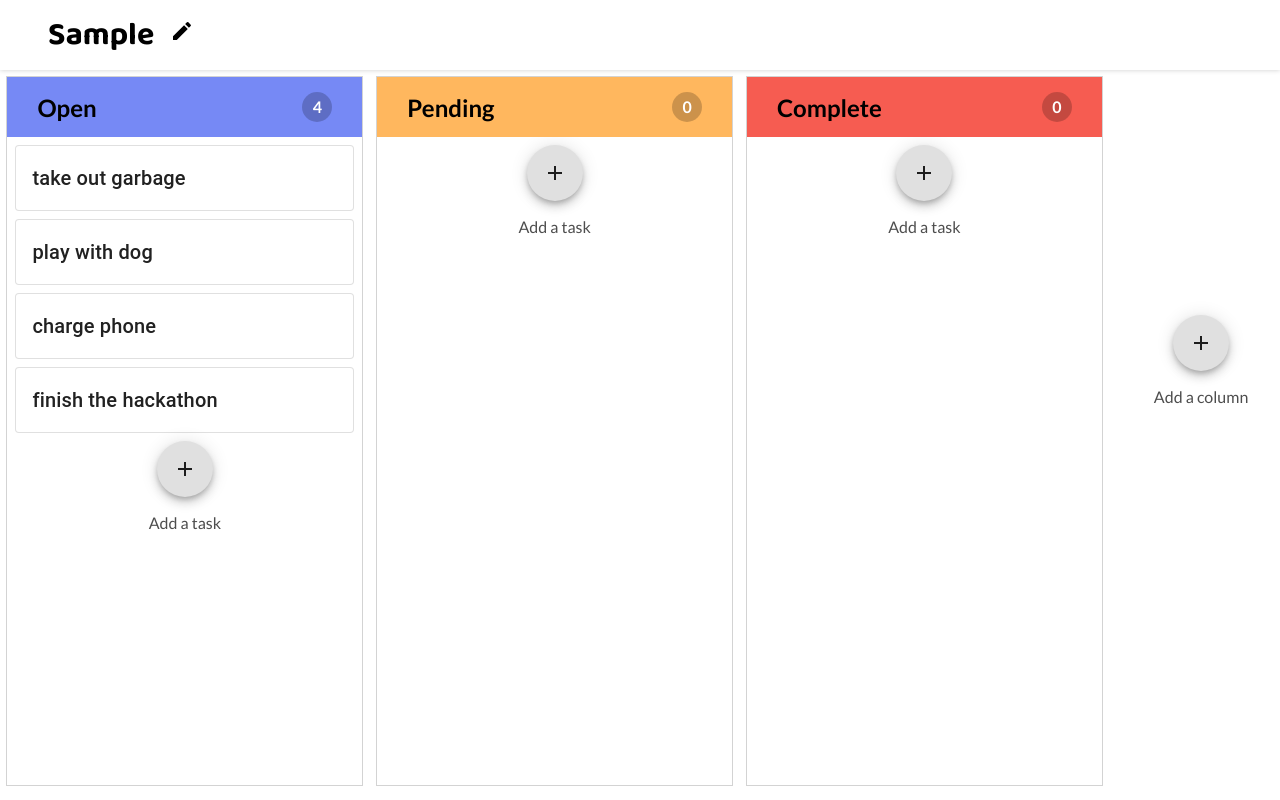
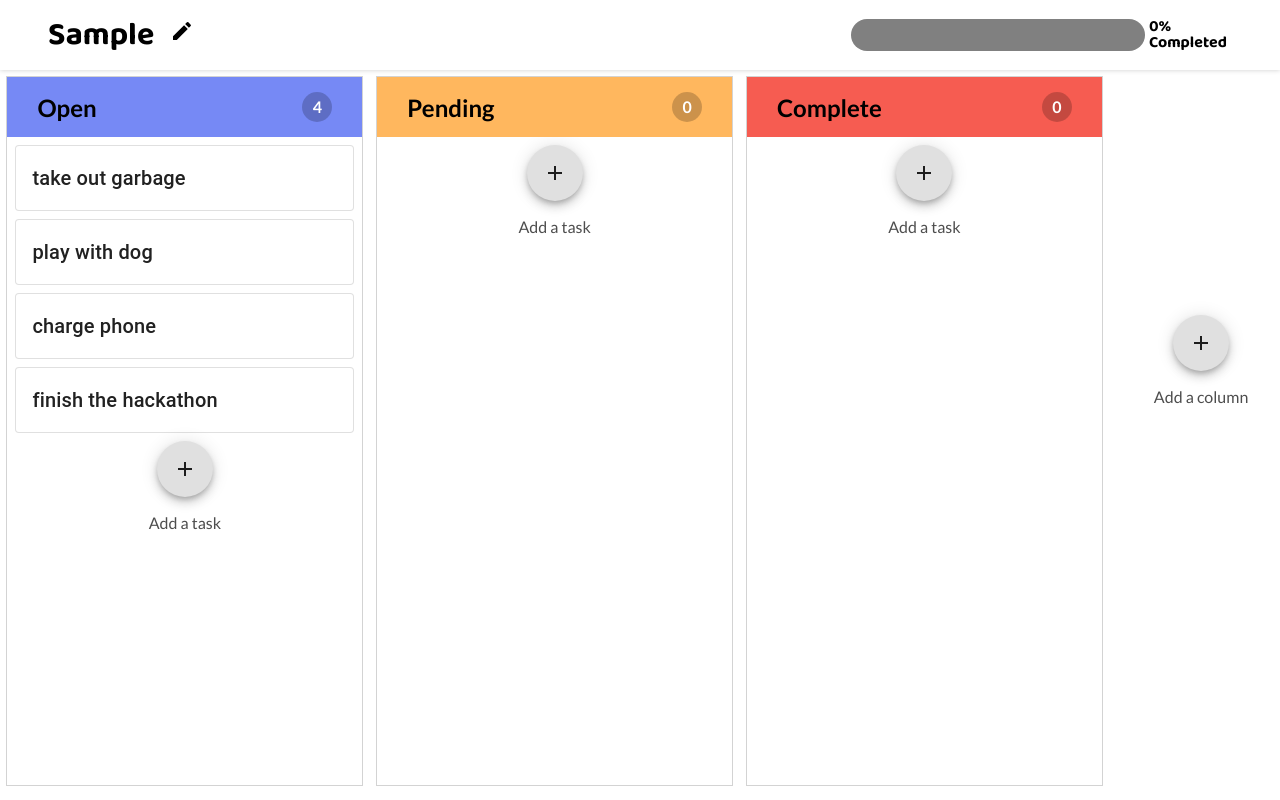
Before and after one commit to adam-botma/hackathon-badASS, a React (Create React App) app: page / in a window 1280 px wide. Both pictures are taken after typing "Sample" into the empty fields and a click on the button "GET STARTED". Built offline with nearby package versions, Linux system fonts and the light colour scheme.

Commit message:
progress bar implemented

```diff
--- a/src/App.css
+++ b/src/App.css
@@ -37,6 +37,7 @@ header {
   display: flex;
   align-items: center;
   height: 70px;
+  justify-content: space-between;
 }
 
 .project-name,
@@ -132,16 +133,15 @@ header {
 }
 
 .red {
-  background-color: #F65C51;
+  background-color: #f65c51;
 }
 
 .yellow {
-  background-color: #FFB75E;
+  background-color: #ffb75e;
 }
 
 .blue {
-  background-color: #7689F5;
-
+  background-color: #7689f5;
 }
 
 .column-first-half {
@@ -253,6 +253,37 @@ header {
   line-height: 1rem;
 }
 
+.progress-info {
+  display: flex;
+  align-items: center;
+  margin: 0 2%;
+}
+
+.progress-number {
+  margin: 0 1%;
+  line-height: 1em;
+}
+
+.progress-bar-container {
+  width: 300px;
+  height: 2em;
+  background-color: gray;
+  border-radius: 1em;
+  position: relative;
+}
+
+.progress {
+  position: absolute;
+  height: 1.5em;
+  top: 0.25em;
+  bottom: 0.25em;
+  width: 290px;
+  left: 5px;
+  right: 5px;
+  background-color: lightgray;
+  border-radius: 0.75em;
+}
+
 /* MOBILE RESPONSIVENESS */
 
 /* Small devices (tablets, 768px and up) */
--- a/src/App.js
+++ b/src/App.js
@@ -6,13 +6,12 @@ import { DragDropContext, Droppable } from "react-beautiful-dnd";
 import KanbanColumn from "./Components/KanbanColumn";
 import NewTaskModal from "./Components/NewTaskModal";
 import TextField from "@material-ui/core/TextField";
-import Button from '@material-ui/core/Button';
+import Button from "@material-ui/core/Button";
 import Modal from "@material-ui/core/Modal";
 import BadgeModal from "./Components/BadgeModal";
-import Fab from '@material-ui/core/Fab';
-import AddIcon from '@material-ui/icons/Add';
-import CloseIcon from '@material-ui/icons/Close';
-
+import Fab from "@material-ui/core/Fab";
+import AddIcon from "@material-ui/icons/Add";
+import CloseIcon from "@material-ui/icons/Close";
 
 class App extends React.Component {
   constructor(props) {
@@ -139,28 +138,28 @@ class App extends React.Component {
       confetti: false,
     };
     this.setState(newState, () => {
-      localStorage.setItem("state", JSON.stringify(this.state))
-      if (destination.droppableId === 'column-3') {
-        this.checkCompleted()
+      localStorage.setItem("state", JSON.stringify(this.state));
+      if (destination.droppableId === "column-3") {
+        this.checkCompleted();
       }
     });
   };
 
   checkCompleted() {
-    const numCompleted = this.state.columns["column-3"].taskIds.length
-    console.log("running", numCompleted)
+    const numCompleted = this.state.columns["column-3"].taskIds.length;
+    console.log("running", numCompleted);
     if (numCompleted % 5 === 0) {
-      console.log("5 in completed!")
-      this.setState(state => ({
+      console.log("5 in completed!");
+      this.setState((state) => ({
         ...state,
         badgeModal: true,
-        level: numCompleted / 5
-      }))
+        level: numCompleted / 5,
+      }));
     } else {
-      this.setState(state => ({
+      this.setState((state) => ({
         ...state,
-        confetti: true
-      }))
+        confetti: true,
+      }));
     }
   }
 
@@ -183,9 +182,9 @@ class App extends React.Component {
     event.preventDefault();
     const { columnOrder, newColumn } = this.state;
 
-    const colors = ['red', 'yellow', 'blue']
+    const colors = ["red", "yellow", "blue"];
 
-    const randomColor = Math.floor(Math.random() * colors.length)
+    const randomColor = Math.floor(Math.random() * colors.length);
 
     //Addint to columnOrder
     let newColumnOrder = columnOrder.slice();
@@ -202,7 +201,7 @@ class App extends React.Component {
             id: newColumn,
             title: newColumn,
             taskIds: [],
-            color: colors[randomColor]
+            color: colors[randomColor],
           },
         },
         columnOrder: newColumnOrder,
@@ -395,10 +394,10 @@ class App extends React.Component {
   }
 
   closeBadgeModal() {
-    this.setState(state => ({
+    this.setState((state) => ({
       ...state,
-      badgeModal: false
-    }))
+      badgeModal: false,
+    }));
   }
 
   render() {
@@ -407,7 +406,7 @@ class App extends React.Component {
     if (formVisibility === "visible") {
       addButton = <CloseIcon />;
     }
-    const messageVisible = formVisibility === "visible" ? '' : 'Add a column'
+    const messageVisible = formVisibility === "visible" ? "" : "Add a column";
     if (this.state.welcomePage) {
       return (
         <div className="app-splash">
@@ -436,8 +435,17 @@ class App extends React.Component {
     } else {
       return (
         <div>
-          <BadgeModal open={this.state.badgeModal} close={this.closeBadgeModal} level={this.state.level} />
-          <Header project={this.state.project} editProject={this.editProject} />
+          <BadgeModal
+            open={this.state.badgeModal}
+            close={this.closeBadgeModal}
+            level={this.state.level}
+          />
+          <Header
+            project={this.state.project}
+            editProject={this.editProject}
+            completed={this.state.columns["column-3"]}
+            tasks={this.state.tasks}
+          />
           <DragDropContext onDragEnd={this.onDragEnd}>
             <Droppable
               droppableId="columns"
@@ -476,9 +484,7 @@ class App extends React.Component {
                   {provided.placeholder}
                   <div className="add-col">
                     <div className="add-column-btn">
-                      <Fab onClick={this.toggleFormVisibility}>
-                        {addButton}
-                      </Fab>
+                      <Fab onClick={this.toggleFormVisibility}>{addButton}</Fab>
                       <p>{messageVisible}</p>
                     </div>
                     <div style={{ visibility: formVisibility }}>
@@ -494,9 +500,13 @@ class App extends React.Component {
                           onChange={this.handleChange}
                         />
                         <div className="add-column-btn-wrapper">
-                          <Button variant="contained" color="primary" type="submit">
+                          <Button
+                            variant="contained"
+                            color="primary"
+                            type="submit"
+                          >
                             Enter
-                        </Button>
+                          </Button>
                         </div>
                       </form>
                     </div>
--- a/src/Components/Header.js
+++ b/src/Components/Header.js
@@ -1,29 +1,41 @@
 import React, { useState } from "react";
 import EditIcon from "@material-ui/icons/Edit";
-import TextField from '@material-ui/core/TextField';
-import Button from '@material-ui/core/Button';
+import TextField from "@material-ui/core/TextField";
+import Button from "@material-ui/core/Button";
 
 export default function Header(props) {
-  const [inputOpen, setInputOpen] = useState(false)
-  const [project, setProject] = useState(props.project)
-  const inputOrText = inputOpen
-    ? <form noValidate autoComplete="off" className="edit-project-form">
+  const completedTasks = props.completed.taskIds.length;
+  const totalTasks = Object.keys(props.tasks).length;
+  const completedFraction = completedTasks / totalTasks;
+  const completedPercentage = Math.round(completedFraction * 100);
+
+  const [inputOpen, setInputOpen] = useState(false);
+  const [project, setProject] = useState(props.project);
+  const inputOrText = inputOpen ? (
+    <form noValidate autoComplete="off" className="edit-project-form">
       <div className="edit-project-input">
         <TextField
           id="standard-basic"
           defaultValue={project}
           onChange={(event) => {
-            setProject(event.target.value)
+            setProject(event.target.value);
           }}
         />
       </div>
-      <Button mx={2} variant="contained" onClick={() => {
-        props.editProject(project)
-        setInputOpen(false)
-      }}>Apply</Button>
+      <Button
+        mx={2}
+        variant="contained"
+        onClick={() => {
+          props.editProject(project);
+          setInputOpen(false);
+        }}
+      >
+        Apply
+      </Button>
     </form>
-  :
+  ) : (
     <h2>{project}</h2>
+  );
 
   return (
     <header>
@@ -33,6 +45,15 @@ export default function Header(props) {
           <EditIcon onClick={() => setInputOpen(true)} />
         </div>
       </div>
+      <div className="progress-info">
+        <div className="progress-bar-container">
+          <div
+            style={{ width: `${completedFraction * 285}px` }}
+            className="progress"
+          ></div>
+        </div>
+        <span className="progress-number">{`${completedPercentage}% Completed`}</span>
+      </div>
     </header>
   );
 }
```
